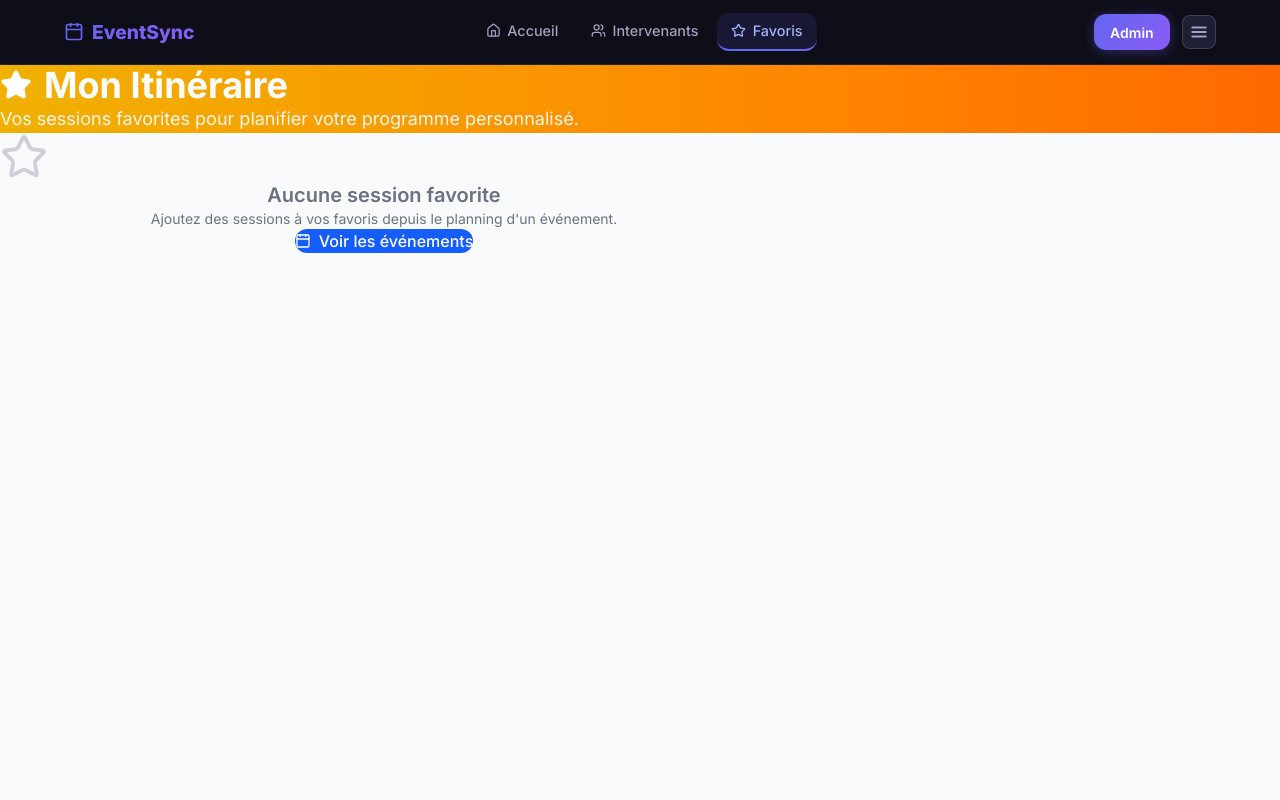
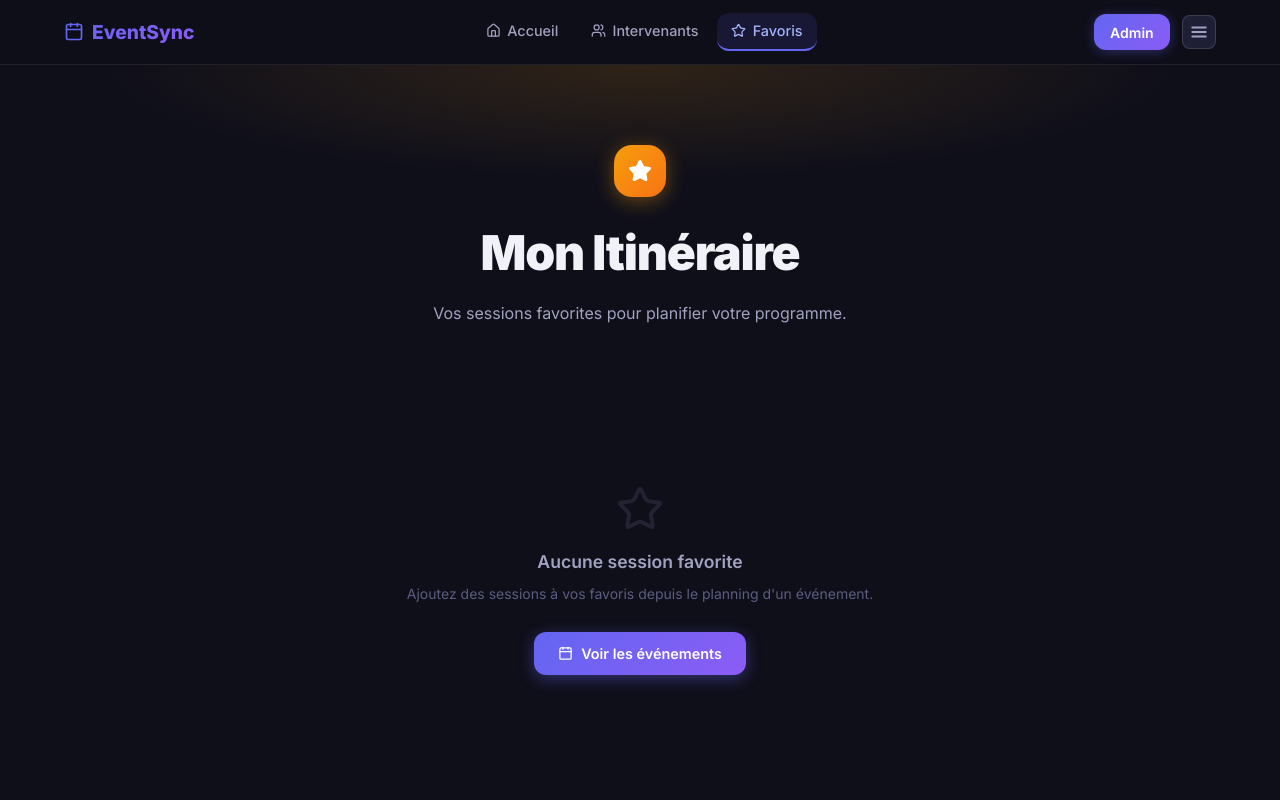
Before and after one commit to 2026-K3-WEB3/K3_WEB3, a Next.js app: page /favorites in a window 1280 px wide. Shown: the top 800 px of the page. Built offline with nearby package versions, Linux system fonts and the light colour scheme.

Commit message:
feat: implement favorites page to display and manage user-saved sessions

```diff
--- a/app/favorites/page.tsx
+++ b/app/favorites/page.tsx
@@ -2,7 +2,7 @@
 
 import { useState, useEffect } from 'react'
 import Link from 'next/link'
-import { Star, Calendar, Clock, MapPin, Trash2 } from 'lucide-react'
+import { Star, Calendar, Clock, MapPin, Trash2, User } from 'lucide-react'
 import { getFavorites, removeFavorite } from '@/lib/favorites'
 
 interface SessionData {
@@ -55,90 +55,181 @@ export default function FavoritesPage() {
     new Date(dateStr).toLocaleTimeString('fr-FR', { hour: '2-digit', minute: '2-digit' })
 
   const formatDate = (dateStr: string) =>
-    new Date(dateStr).toLocaleDateString('fr-FR', {
-      weekday: 'long',
-      day: 'numeric',
-      month: 'long',
-    })
+    new Date(dateStr).toLocaleDateString('fr-FR', { weekday: 'long', day: 'numeric', month: 'long' })
 
   return (
-    <div className="min-h-screen bg-gray-50">
-      {/* Header */}
-      <section className="bg-gradient-to-r from-yellow-500 to-orange-500 text-white py-16">
-        <div className="container mx-auto px-4">
-          <div className="flex items-center gap-3 mb-4">
-            <Star className="w-8 h-8 fill-current" />
-            <h1 className="text-3xl md:text-4xl font-bold">Mon Itinéraire</h1>
+    <div style={{ minHeight: '100vh' }}>
+      <section
+        style={{
+          position: 'relative',
+          overflow: 'hidden',
+          padding: '5rem 1.5rem 4rem',
+          textAlign: 'center',
+        }}
+      >
+        <div
+          style={{
+            position: 'absolute',
+            inset: 0,
+            background: 'radial-gradient(ellipse 60% 50% at 50% 0%, rgba(245,158,11,0.14) 0%, transparent 70%)',
+            pointerEvents: 'none',
+          }}
+        />
+
+        <div style={{ position: 'relative', maxWidth: '640px', margin: '0 auto' }}>
+          <div
+            style={{
+              width: '52px',
+              height: '52px',
+              borderRadius: 'var(--radius-lg)',
+              background: 'linear-gradient(135deg, var(--gold-from), var(--gold-to))',
+              display: 'flex',
+              alignItems: 'center',
+              justifyContent: 'center',
+              margin: '0 auto 1.25rem',
+              boxShadow: '0 4px 20px rgba(245,158,11,0.4)',
+            }}
+          >
+            <Star size={24} color="#fff" style={{ fill: '#fff' }} />
           </div>
-          <p className="text-lg opacity-90">
-            Vos sessions favorites pour planifier votre programme personnalisé.
+          <h1
+            className="animate-slide-up"
+            style={{
+              fontSize: 'clamp(2rem, 5vw, 3rem)',
+              fontWeight: 900,
+              letterSpacing: '-0.025em',
+              color: 'var(--text-primary)',
+              marginBottom: '0.75rem',
+            }}
+          >
+            Mon Itinéraire
+          </h1>
+          <p
+            className="animate-slide-up"
+            style={{ color: 'var(--text-secondary)', fontSize: '1rem', animationDelay: '80ms' }}
+          >
+            Vos sessions favorites pour planifier votre programme.
           </p>
         </div>
       </section>
 
-      <section className="container mx-auto px-4 py-12 max-w-3xl">
+      <section
+        style={{
+          maxWidth: '720px',
+          margin: '0 auto',
+          padding: '1rem 1.5rem 5rem',
+        }}
+      >
         {loading ? (
-          <div className="flex items-center justify-center py-20 text-gray-400">
-            <div className="animate-spin w-8 h-8 border-4 border-blue-200 border-t-blue-600 rounded-full mr-3" />
+          <div style={{ display: 'flex', alignItems: 'center', justifyContent: 'center', padding: '5rem 1rem', gap: '0.75rem', color: 'var(--text-muted)' }}>
+            <div
+              style={{
+                width: '24px',
+                height: '24px',
+                border: '3px solid var(--border-mid)',
+                borderTopColor: 'var(--accent-from)',
+                borderRadius: '50%',
+                animation: 'spin 0.8s linear infinite',
+              }}
+            />
             Chargement...
           </div>
         ) : sessions.length === 0 ? (
-          <div className="text-center py-20 text-gray-500">
-            <Star className="w-12 h-12 mx-auto mb-4 opacity-30" />
-            <h2 className="text-xl font-semibold mb-2">Aucune session favorite</h2>
-            <p className="text-sm mb-6">
+          <div style={{ textAlign: 'center', padding: '5rem 1rem', color: 'var(--text-muted)' }}>
+            <Star size={48} style={{ margin: '0 auto 1rem', opacity: 0.25 }} />
+            <h2 style={{ fontSize: '1.1rem', fontWeight: 600, color: 'var(--text-secondary)', marginBottom: '0.5rem' }}>
+              Aucune session favorite
+            </h2>
+            <p style={{ fontSize: '0.875rem', marginBottom: '1.75rem' }}>
               Ajoutez des sessions à vos favoris depuis le planning d&apos;un événement.
             </p>
             <Link
               href="/"
-              className="inline-flex items-center gap-2 px-5 py-2.5 bg-blue-600 text-white rounded-lg hover:bg-blue-700 transition-colors font-medium"
+              style={{
+                display: 'inline-flex',
+                alignItems: 'center',
+                gap: '0.5rem',
+                padding: '0.65rem 1.5rem',
+                borderRadius: 'var(--radius-md)',
+                background: 'linear-gradient(135deg, var(--accent-from), var(--accent-to))',
+                color: '#fff',
+                fontWeight: 600,
+                fontSize: '0.9rem',
+                textDecoration: 'none',
+                boxShadow: '0 4px 16px rgba(99,102,241,0.4)',
+              }}
             >
-              <Calendar className="w-4 h-4" />
+              <Calendar size={15} />
               Voir les événements
             </Link>
           </div>
         ) : (
-          <div className="space-y-4">
-            <p className="text-sm text-gray-500 mb-6">
+          <div style={{ display: 'flex', flexDirection: 'column', gap: '0.75rem' }}>
+            <p style={{ fontSize: '0.8125rem', color: 'var(--text-muted)', marginBottom: '0.5rem' }}>
               {sessions.length} session{sessions.length !== 1 ? 's' : ''} dans votre itinéraire
             </p>
+
             {sessions
               .sort((a, b) => new Date(a.startTime).getTime() - new Date(b.startTime).getTime())
               .map((session) => (
                 <div
                   key={session.id}
-                  className="bg-white rounded-xl shadow-sm border border-gray-100 overflow-hidden hover:shadow-md transition-all"
+                  className="animate-slide-up"
+                  style={{
+                    background: 'var(--bg-surface)',
+                    borderRadius: 'var(--radius-md)',
+                    border: '1px solid var(--border-subtle)',
+                    overflow: 'hidden',
+                    display: 'flex',
+                    transition: 'all var(--transition-base)',
+                  }}
+                  onMouseEnter={(e) => {
+                    e.currentTarget.style.borderColor = 'rgba(245,158,11,0.3)'
+                    e.currentTarget.style.transform = 'translateY(-1px)'
+                  }}
+                  onMouseLeave={(e) => {
+                    e.currentTarget.style.borderColor = 'var(--border-subtle)'
+                    e.currentTarget.style.transform = ''
+                  }}
                 >
-                  <div className="flex">
-                    {/* Left accent */}
-                    <div className="w-1.5 bg-yellow-400 flex-shrink-0" />
+                  <div
+                    style={{
+                      width: '4px',
+                      flexShrink: 0,
+                      background: 'linear-gradient(180deg, var(--gold-from), var(--gold-to))',
+                    }}
+                  />
 
-                    <div className="flex-1 p-5">
-                      <div className="flex justify-between items-start gap-4">
+                  <div style={{ flex: 1, padding: '1.1rem 1.25rem' }}>
+                    <div style={{ display: 'flex', justifyContent: 'space-between', alignItems: 'flex-start', gap: '0.75rem' }}>
                       <Link
                         href={`/events/${session.eventId}/sessions/${session.id}`}
-                          className="flex-1 hover:text-blue-600 transition-colors"
+                        style={{ flex: 1, textDecoration: 'none' }}
                       >
-                          <h3 className="font-semibold text-gray-800 mb-2">{session.title}</h3>
-                          <div className="text-sm text-gray-500 space-y-1">
-                            <div className="flex items-center gap-1.5">
-                              <Calendar className="w-3.5 h-3.5" />
-                              {formatDate(session.startTime)}
-                            </div>
-                            <div className="flex items-center gap-1.5">
-                              <Clock className="w-3.5 h-3.5" />
+                        <h3 style={{ fontWeight: 600, fontSize: '0.9375rem', color: 'var(--text-primary)', marginBottom: '0.6rem', lineHeight: 1.4 }}>
+                          {session.title}
+                        </h3>
+
+                        <div style={{ display: 'flex', flexDirection: 'column', gap: '0.3rem' }}>
+                          <span style={{ display: 'flex', alignItems: 'center', gap: '0.4rem', fontSize: '0.8rem', color: 'var(--text-muted)' }}>
+                            <Calendar size={12} style={{ color: '#f59e0b' }} />
+                            <span style={{ textTransform: 'capitalize' }}>{formatDate(session.startTime)}</span>
+                          </span>
+                          <span style={{ display: 'flex', alignItems: 'center', gap: '0.4rem', fontSize: '0.8rem', color: 'var(--text-muted)' }}>
+                            <Clock size={12} style={{ color: '#f59e0b' }} />
                             {formatTime(session.startTime)} – {formatTime(session.endTime)}
-                            </div>
+                          </span>
                           {session.room && (
-                              <div className="flex items-center gap-1.5">
-                                <MapPin className="w-3.5 h-3.5" />
+                            <span style={{ display: 'flex', alignItems: 'center', gap: '0.4rem', fontSize: '0.8rem', color: 'var(--text-muted)' }}>
+                              <MapPin size={12} />
                               {session.room.name}
-                              </div>
+                            </span>
                           )}
                           {session.speakers.length > 0 && (
-                              <div>
-                                👤 {session.speakers.map(s => s.speaker.name).join(', ')}
-                              </div>
+                            <span style={{ display: 'flex', alignItems: 'center', gap: '0.4rem', fontSize: '0.8rem', color: 'var(--text-muted)' }}>
+                              <User size={12} />
+                              {session.speakers.map(s => s.speaker.name).join(', ')}
+                            </span>
                           )}
                         </div>
                       </Link>
@@ -146,11 +237,32 @@ export default function FavoritesPage() {
                       <button
                         onClick={() => handleRemove(session.id)}
                         title="Retirer des favoris"
-                          className="p-2 text-gray-400 hover:text-red-500 hover:bg-red-50 rounded-lg transition-colors flex-shrink-0"
+                        style={{
+                          padding: '0.45rem',
+                          borderRadius: 'var(--radius-sm)',
+                          border: '1px solid var(--border-subtle)',
+                          background: 'transparent',
+                          color: 'var(--text-muted)',
+                          cursor: 'pointer',
+                          transition: 'all var(--transition-fast)',
+                          display: 'flex',
+                          alignItems: 'center',
+                          justifyContent: 'center',
+                          flexShrink: 0,
+                        }}
+                        onMouseEnter={(e) => {
+                          e.currentTarget.style.background = 'rgba(239,68,68,0.12)'
+                          e.currentTarget.style.borderColor = 'rgba(239,68,68,0.35)'
+                          e.currentTarget.style.color = '#f87171'
+                        }}
+                        onMouseLeave={(e) => {
+                          e.currentTarget.style.background = 'transparent'
+                          e.currentTarget.style.borderColor = 'var(--border-subtle)'
+                          e.currentTarget.style.color = 'var(--text-muted)'
+                        }}
                       >
-                          <Trash2 className="w-4 h-4" />
+                        <Trash2 size={14} />
                       </button>
-                      </div>
                     </div>
                   </div>
                 </div>
@@ -158,6 +270,10 @@ export default function FavoritesPage() {
           </div>
         )}
       </section>
+
+      <style>{`
+        @keyframes spin { to { transform: rotate(360deg); } }
+      `}</style>
     </div>
   )
 }
```
Lines whose indentation alone changed are shown as unchanged.
